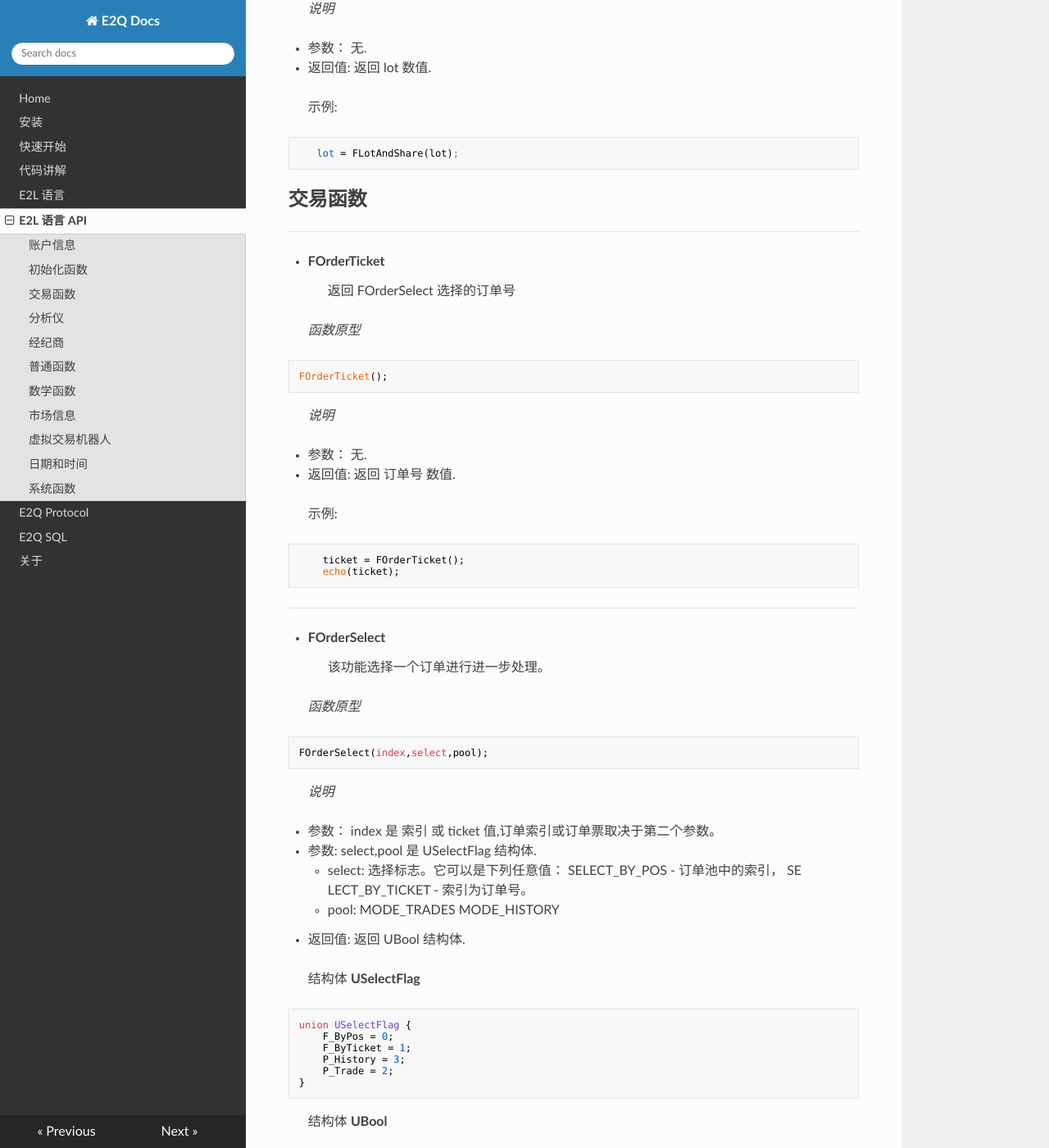
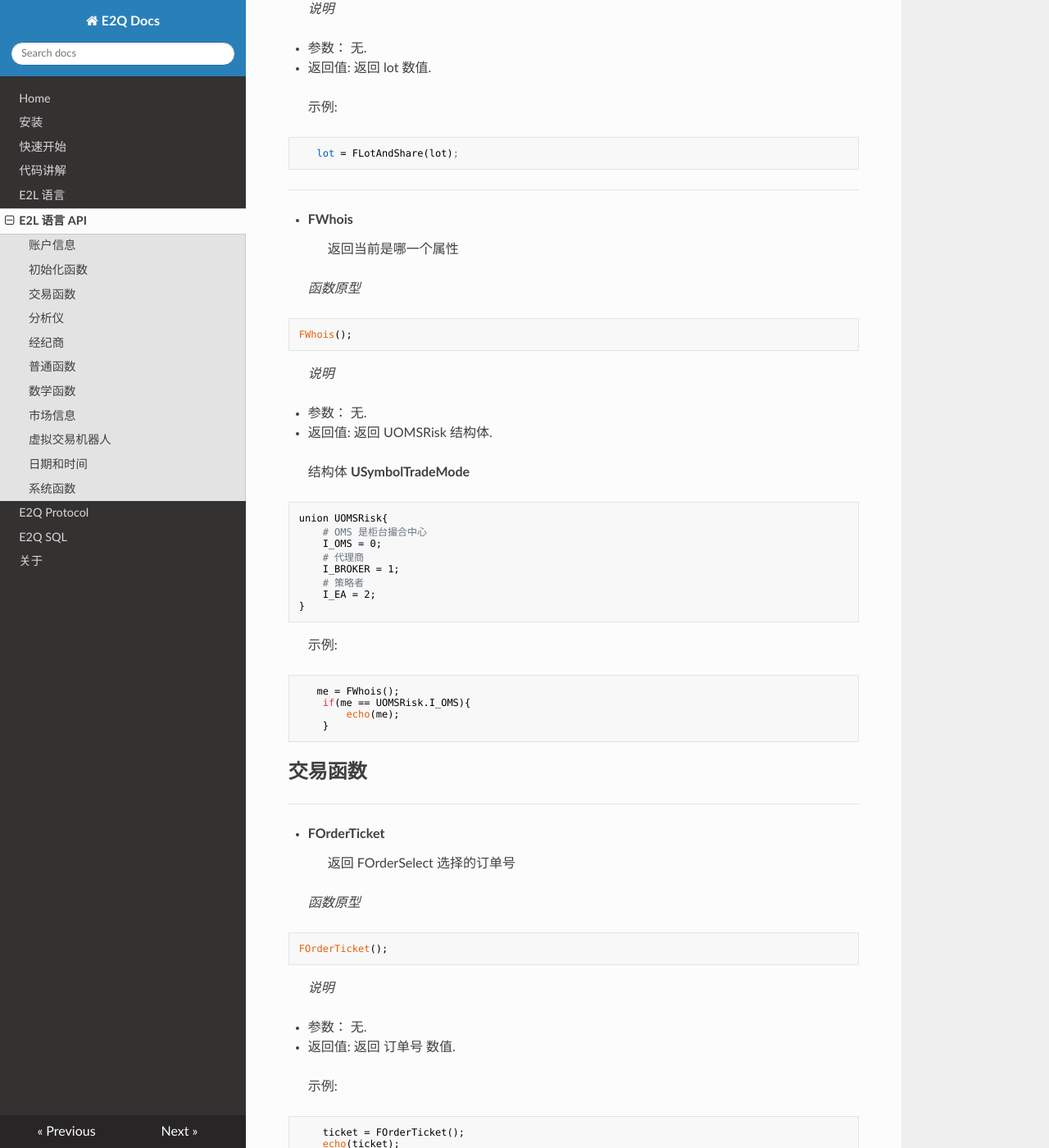
Before and after one commit to E2Quant/e2q_doc, an MkDocs documentation site: the page built from docs/e2l_api.md, in a window 1280 px wide and 1400 px high, scrolled down 13723 px. Shown: the whole window at 82% size. Built offline with MkDocs 1.6.1, drawn with Linux system fonts in a browser that asks for light colours; nearby versions of some CDN libraries; some of the changed text lies outside the part shown.

````diff
--- a/docs/e2l_api.md
+++ b/docs/e2l_api.md
@@ -633,6 +633,41 @@ FCurrentLS();
 
 ```
    lot = FLotAndShare(lot);
+```
+
+---
+
+* **FWhois**
+> 返回当前是哪一个属性
+
+> *函数原型*
+```
+FWhois();
+```
+> *说明*
+
+- 参数： 无.
+- 返回值: 返回 UOMSRisk 结构体.
+
+> 结构体 **USymbolTradeMode**
+```
+union UOMSRisk{
+    # OMS 是柜台撮合中心
+    I_OMS = 0;
+    # 代理商
+    I_BROKER = 1;
+    # 策略者
+    I_EA = 2;
+}
+```
+
+> 示例:
+
+```
+   me = FWhois();
+    if(me == UOMSRisk.I_OMS){
+        echo(me);
+    }
 ```
 
 ## 交易函数
@@ -1494,6 +1529,25 @@ FStoreId( );
 
 ---
 
+* **FisStore**
+> 检查 id 是不是初始化或者是不是存在
+
+> *函数原型*
+```
+FisStore( id );
+```
+> *说明*
+
+- 参数： ID 数值.
+- 返回值:  返回 UBool 结构体.
+
+> 示例:
+
+```
+```
+
+---
+
 * **FFetch**
 > 获取缓存数据
 
@@ -1983,6 +2037,25 @@ FStdev(value );
 
 ---
 
+* **FArrayStdev**
+> 返回 对数组进行  的 stdev
+
+> *函数原型*
+```
+FArrayStdev(array_id );
+```
+> *说明*
+
+- 参数： array_id 数值.
+- 返回值: 数值.
+
+> 示例:
+
+```
+```
+
+---
+
 * **FAbs**
 > 返回 value 的 abs
 
@@ -2318,6 +2391,27 @@ FOnOpen();
 > *函数原型*
 ```
 FBarSize(cfi_id, timeframe);
+```
+> *说明*
+
+- 参数： cfi_id 数值.
+    - timeframe 周期
+- 返回值: 数值.
+
+> 示例:
+
+```
+
+```
+
+---
+
+* **FBarNumber**
+> 获取当前周期整体能保存多长根柱子
+
+> *函数原型*
+```
+FBarNumber(cfi_id, timeframe);
 ```
 > *说明*
 
@@ -2876,11 +2970,51 @@ FProcessRuns(  );
 ---
 
 * **FThreadId**
-> 打印当前线程的 id
+> 返回当前线程的 id
 
 > *函数原型*
 ```
 FThreadId(  );
+```
+> *说明*
+
+- 参数： 无.
+- 返回值:  数值.
+
+> 示例:
+
+```
+
+```
+
+---
+
+* **FTypeOf**
+> 分析当前变量是函数还是变量
+
+> *函数原型*
+```
+FTypeOf( name );
+```
+> *说明*
+
+- 参数： 无.
+- 返回值:  返回 UBool 结构体.
+
+> 示例:
+
+```
+
+```
+
+---
+
+* **FApiList**
+> 列出 所有 内置API 列表
+
+> *函数原型*
+```
+FApiList(  );
 ```
 > *说明*
 
@@ -2895,32 +3029,12 @@ FThreadId(  );
 
 ---
 
-* **FTypeOf**
-> 分析当前变量是函数还是变量
-
-> *函数原型*
-```
-FTypeOf( name );
-```
-> *说明*
-
-- 参数： 无.
-- 返回值:  返回 UBool 结构体.
-
-> 示例:
-
-```
-
-```
-
----
-
-* **FApiList**
-> 列出 所有 内置API 列表
-
-> *函数原型*
-```
-FApiList(  );
+* **FSymbolUnion**
+> 列出 所有 内置 结构体 列表
+
+> *函数原型*
+```
+FSymbolUnion(  );
 ```
 > *说明*
 
@@ -2932,23 +3046,3 @@ FApiList(  );
 ```
 
 ```
-
----
-
-* **FSymbolUnion**
-> 列出 所有 内置 结构体 列表
-
-> *函数原型*
-```
-FSymbolUnion(  );
-```
-> *说明*
-
-- 参数： 无.
-- 返回值:  无.
-
-> 示例:
-
-```
-
-```
````
Also changed, not shown: docs/index.md (+3 -1 lines).
